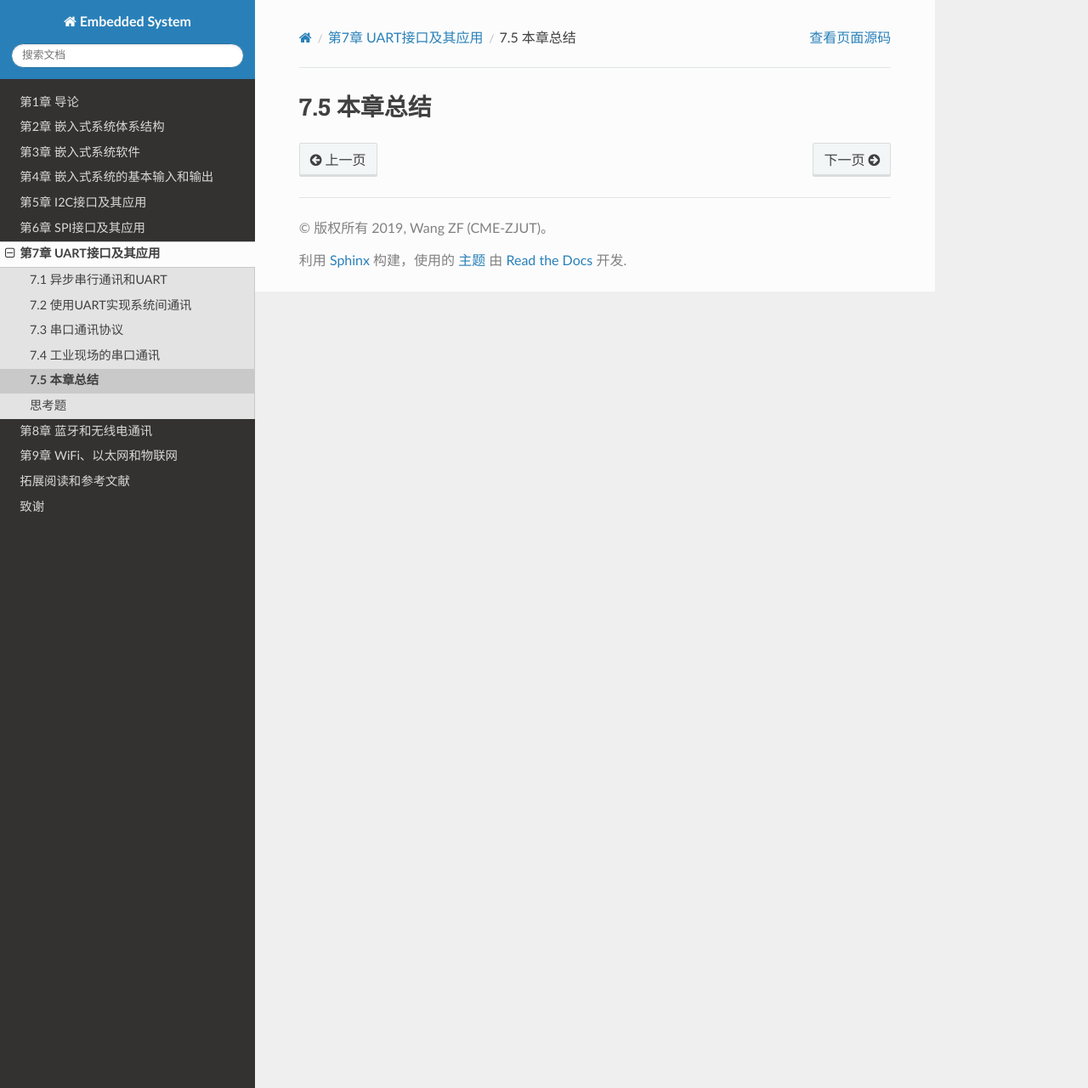
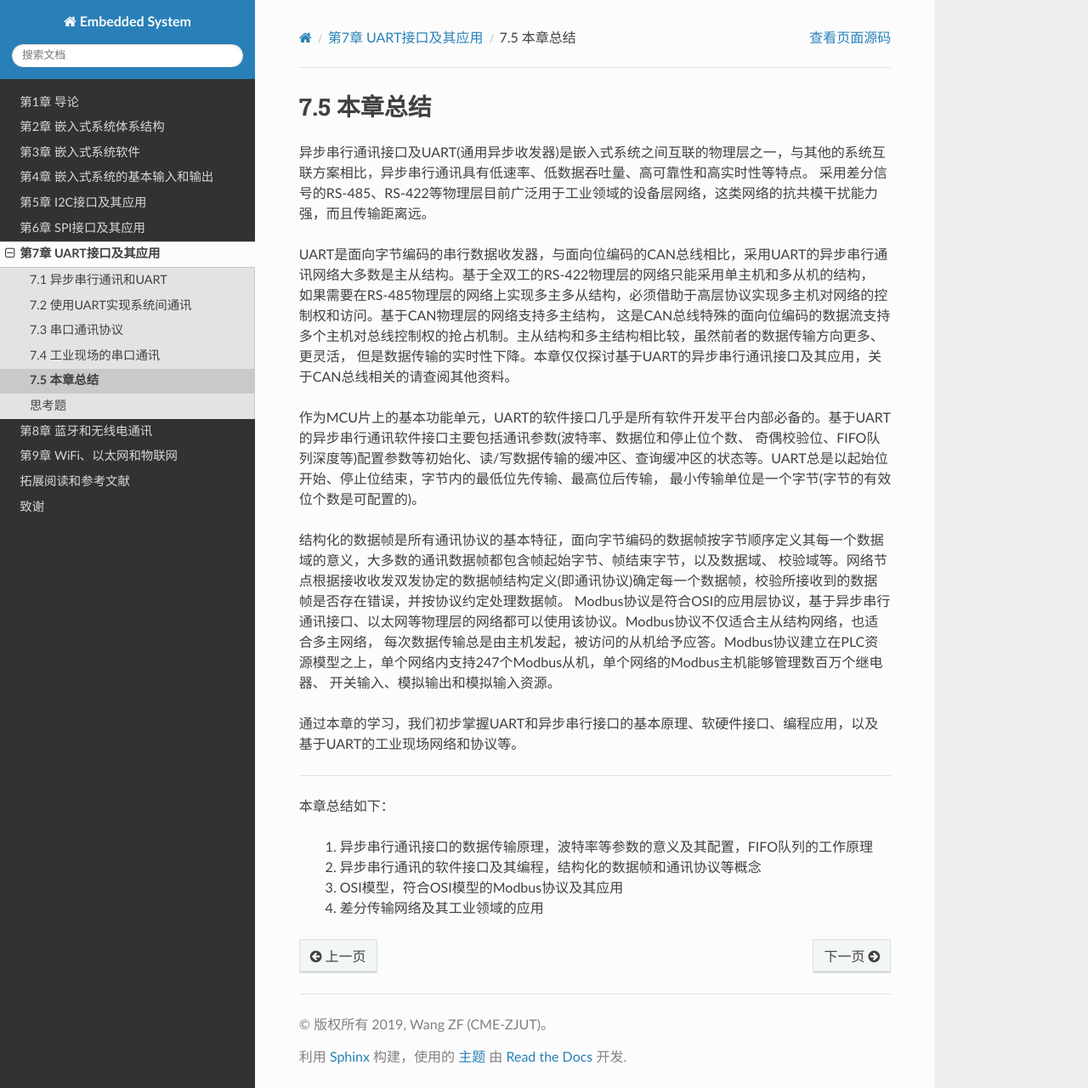
Before and after one commit to BradChan/TheEmbeddedSystem, a Sphinx documentation site: the page built from source/c7_ec_uart_if/summary.rst, in a window 1280 px wide and 1280 px high. Shown: the whole window at 85% size. Built offline with Sphinx 7.4.7 and the Read the Docs theme 2.0.0, drawn with Linux system fonts in a browser that asks for light colours.

Commit message:
update 7.5

```diff
--- a/source/c7_ec_uart_if/rs485.rst
+++ b/source/c7_ec_uart_if/rs485.rst
@@ -296,6 +296,10 @@ RS-485接口部分的电路原理图参见图7.20。
 但是这些网络的实时成本很高。所以，工业传感器和执行器等设备之间互联的低层网络的物理层仍采用异步串行通讯接口，如RS-485、RS-422等，高层协议的类型虽然很多种但相似性很明显，
 这类网络统称设备层网络(Device Network)。工业控制主机之间，以及主机与数据中心、服务器之间则使用Ethernet等高速网络。
 
+本节从差分信号特有的抗共模干扰能力开始，了解异步串行通讯接口的单端信号和差分信号之间的转换方法，差分传输网络不仅具有较高的抗干扰能力和长距离传输能力等
+这些正是工业现场的多设备之间互联所需要的。结构化的数据帧、信息广播、惟一从机地址等是实现系统间互联网络的点对点数据传输的基本机制，
+主从结构、多主结构、对等结构等网络上节点间关系决定了网络拓扑、数据传输方向等。
+
 -------------------------
 
 参考文献：
--- a/source/c7_ec_uart_if/summary.rst
+++ b/source/c7_ec_uart_if/summary.rst
@@ -1,3 +1,32 @@
 ===========================
 7.5 本章总结
 ===========================
+
+异步串行通讯接口及UART(通用异步收发器)是嵌入式系统之间互联的物理层之一，与其他的系统互联方案相比，异步串行通讯具有低速率、低数据吞吐量、高可靠性和高实时性等特点。
+采用差分信号的RS-485、RS-422等物理层目前广泛用于工业领域的设备层网络，这类网络的抗共模干扰能力强，而且传输距离远。
+
+UART是面向字节编码的串行数据收发器，与面向位编码的CAN总线相比，采用UART的异步串行通讯网络大多数是主从结构。基于全双工的RS-422物理层的网络只能采用单主机和多从机的结构，
+如果需要在RS-485物理层的网络上实现多主多从结构，必须借助于高层协议实现多主机对网络的控制权和访问。基于CAN物理层的网络支持多主结构，
+这是CAN总线特殊的面向位编码的数据流支持多个主机对总线控制权的抢占机制。主从结构和多主结构相比较，虽然前者的数据传输方向更多、更灵活，
+但是数据传输的实时性下降。本章仅仅探讨基于UART的异步串行通讯接口及其应用，关于CAN总线相关的请查阅其他资料。
+
+作为MCU片上的基本功能单元，UART的软件接口几乎是所有软件开发平台内部必备的。基于UART的异步串行通讯软件接口主要包括通讯参数(波特率、数据位和停止位个数、
+奇偶校验位、FIFO队列深度等)配置参数等初始化、读/写数据传输的缓冲区、查询缓冲区的状态等。UART总是以起始位开始、停止位结束，字节内的最低位先传输、最高位后传输，
+最小传输单位是一个字节(字节的有效位个数是可配置的)。
+
+结构化的数据帧是所有通讯协议的基本特征，面向字节编码的数据帧按字节顺序定义其每一个数据域的意义，大多数的通讯数据帧都包含帧起始字节、帧结束字节，以及数据域、
+校验域等。网络节点根据接收收发双发协定的数据帧结构定义(即通讯协议)确定每一个数据帧，校验所接收到的数据帧是否存在错误，并按协议约定处理数据帧。
+Modbus协议是符合OSI的应用层协议，基于异步串行通讯接口、以太网等物理层的网络都可以使用该协议。Modbus协议不仅适合主从结构网络，也适合多主网络，
+每次数据传输总是由主机发起，被访问的从机给予应答。Modbus协议建立在PLC资源模型之上，单个网络内支持247个Modbus从机，单个网络的Modbus主机能够管理数百万个继电器、
+开关输入、模拟输出和模拟输入资源。
+
+通过本章的学习，我们初步掌握UART和异步串行接口的基本原理、软硬件接口、编程应用，以及基于UART的工业现场网络和协议等。
+
+---------------------------
+
+本章总结如下：
+
+  1. 异步串行通讯接口的数据传输原理，波特率等参数的意义及其配置，FIFO队列的工作原理
+  2. 异步串行通讯的软件接口及其编程，结构化的数据帧和通讯协议等概念
+  3. OSI模型，符合OSI模型的Modbus协议及其应用
+  4. 差分传输网络及其工业领域的应用
```
